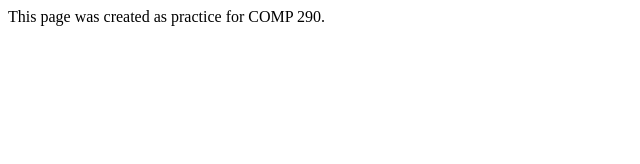
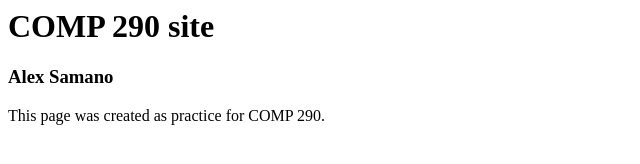
Before and after one commit to alesamano/comp290site, a plain HTML site: page index.html in a window 1280 px wide. Shown: the whole page, without its empty margins (0-640 px from the left). Drawn offline with Linux system fonts and the light colour scheme.

Commit message:
Second commit of project web page

```diff
--- a/index.html
+++ b/index.html
@@ -5,6 +5,10 @@
         </title>
     </head>
     <body>
+        <header>
+            <h1> COMP 290 site</h1>
+            <h3> Alex Samano</h3>
+        </header>
         <p> This page was created as practice for COMP 290. </p>
     </body>
 </html>
```
